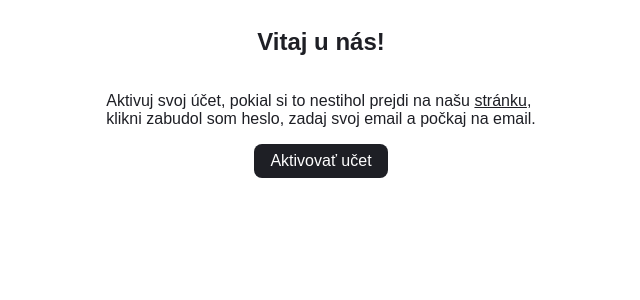
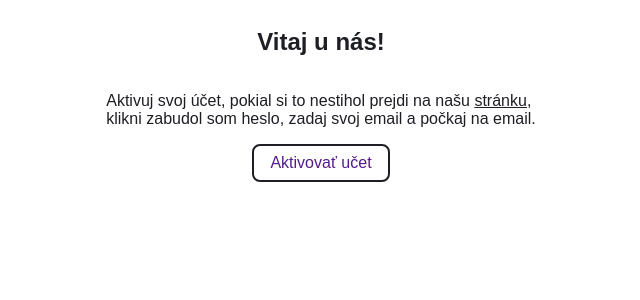
Before and after one commit to henrich-micko/cesspool, a Django app: template cesspool-backend/account/templates/account/welcome_email.html in a window 1280 px wide. Shown: the top 300 px of the page, without its empty margins (319-959 px from the left). Run offline with Django 4.2, Linux system fonts and the light colour scheme; the template is opened without the code that fills it, so the values that code supplies are empty; parts of the project's set-up code (start-up, migrations or seed data) failed here and were passed over.

Commit message:
fixed html support for gmail

```diff
--- a/cesspool-backend/account/templates/account/welcome_email.html
+++ b/cesspool-backend/account/templates/account/welcome_email.html
@@ -14,16 +14,18 @@
                 color: #1e1f25;
             }
 
-            .activate {
-                background-color: #1e1f25;
-                color: white;
+            .website {
+                color: #1e1f25;
+            }
+
+            .button {
+                border: 2px solid #1e1f25;
                 padding: 0.5em 1em;
                 border-radius: 0.5em;
-                text-decoration: none;
             }
 
-            .website {
-                color: #1e1f25;
+            .link {
+                text-decoration: none;
             }
         </style>
     </head>
@@ -32,7 +34,7 @@
             <h2>Vitaj u nás!</h2>
             <p>Aktivuj svoj účet, pokial si to nestihol prejdi na našu <a class="website" href="{{ website }}">stránku</a>,<br>
                klikni zabudol som heslo, zadaj svoj email a počkaj na email.</a></p>
-            <a class="activate" href="{{ website_activate }}">Aktivovať učet</a>
+            <a class="link" href="{{ website_activate }}"><div class="button">Aktivovať učet</div></a>
         </content>
     </body>
 </html>
```
Also changed, not shown: cesspool-backend/account/templates/account/reset_password_email.html (+6 -4 lines), cesspool-backend/machine/templates/machine/problems.html (+3 -5 lines).
